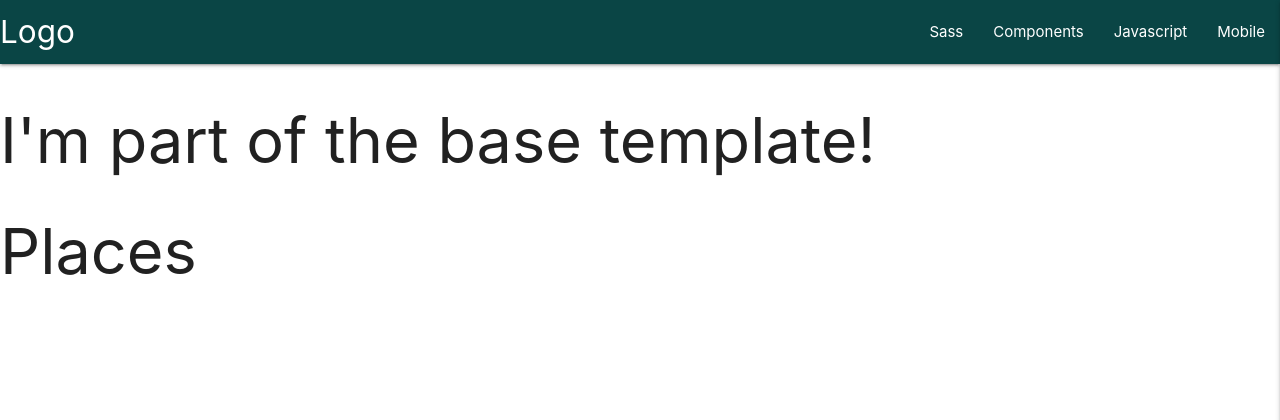
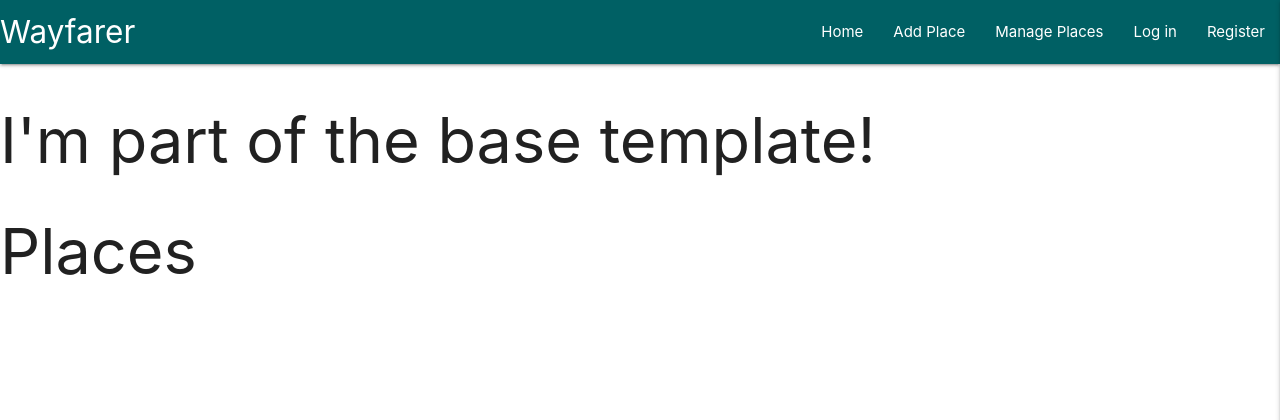
Before and after one commit to andersfalt/milestone-3, a Flask app: page / in a window 1280 px wide. Shown: the top 420 px of the page. Run offline with Flask 2, Linux system fonts and the light colour scheme; data that the repository does not hold is empty; some libraries are stand-ins or nearby versions.

Commit message:
Added materialize navbar

```diff
--- a/templates/base.html
+++ b/templates/base.html
@@ -19,25 +19,27 @@
 
     <header>
         <!--top navbar-->
-        <nav>
+        <nav class="nav-extended cyan darken-4">
             <div class="nav-wrapper">
-            <a href="#!" class="brand-logo">Logo</a>
+            <a href="{{ url_for('get_places') }}" class="brand-logo">Wayfarer</a>
             <a href="#" data-target="mobile-demo" class="sidenav-trigger right"><i class="fas fa-bars"></i></a>
             <ul class="right hide-on-med-and-down">
-                <li><a href="sass.html">Sass</a></li>
-                <li><a href="badges.html">Components</a></li>
-                <li><a href="collapsible.html">Javascript</a></li>
-                <li><a href="mobile.html">Mobile</a></li>
+                <li><a href="{{ url_for('get_places') }}">Home</a></li>
+                <li><a href="#">Add Place</a></li>
+                <li><a href="#">Manage Places</a></li>
+                <li><a href="#">Log in</a></li>
+                <li><a href="#">Register</a></li>
             </ul>
             </div>
         </nav>
 
         <!--mobile navbar-->
         <ul class="sidenav" id="mobile-demo">
-            <li><a href="sass.html">Sass</a></li>
-            <li><a href="badges.html">Components</a></li>
-            <li><a href="collapsible.html">Javascript</a></li>
-            <li><a href="mobile.html">Mobile</a></li>
+                <li><a href="{{ url_for('get_places') }}">Home</a></li>
+                <li><a href="#">Add Place</a></li>
+                <li><a href="#">Manage Places</a></li>
+                <li><a href="#">Log in</a></li>
+                <li><a href="#">Register</a></li>
         </ul>
     </header>
 
```
